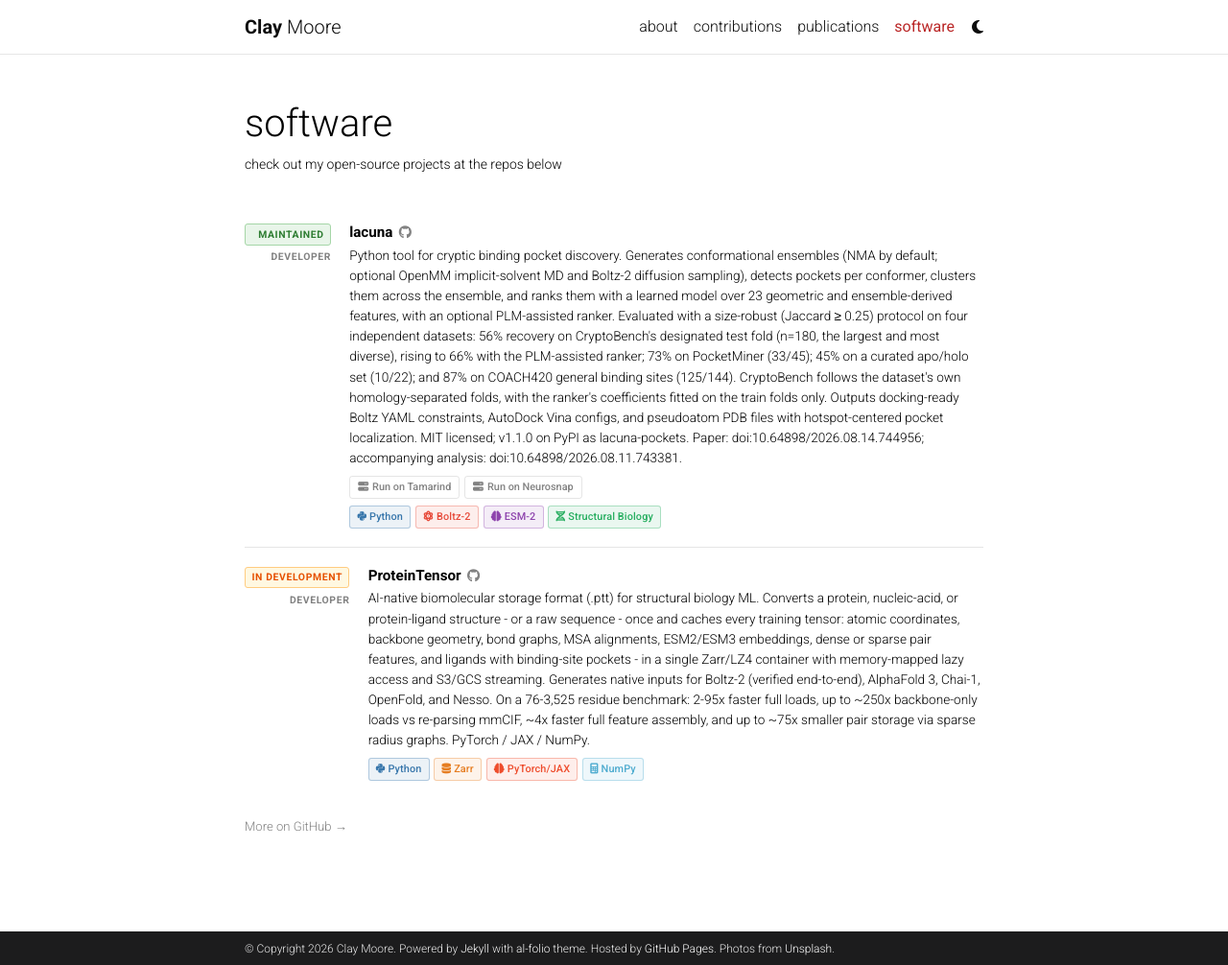
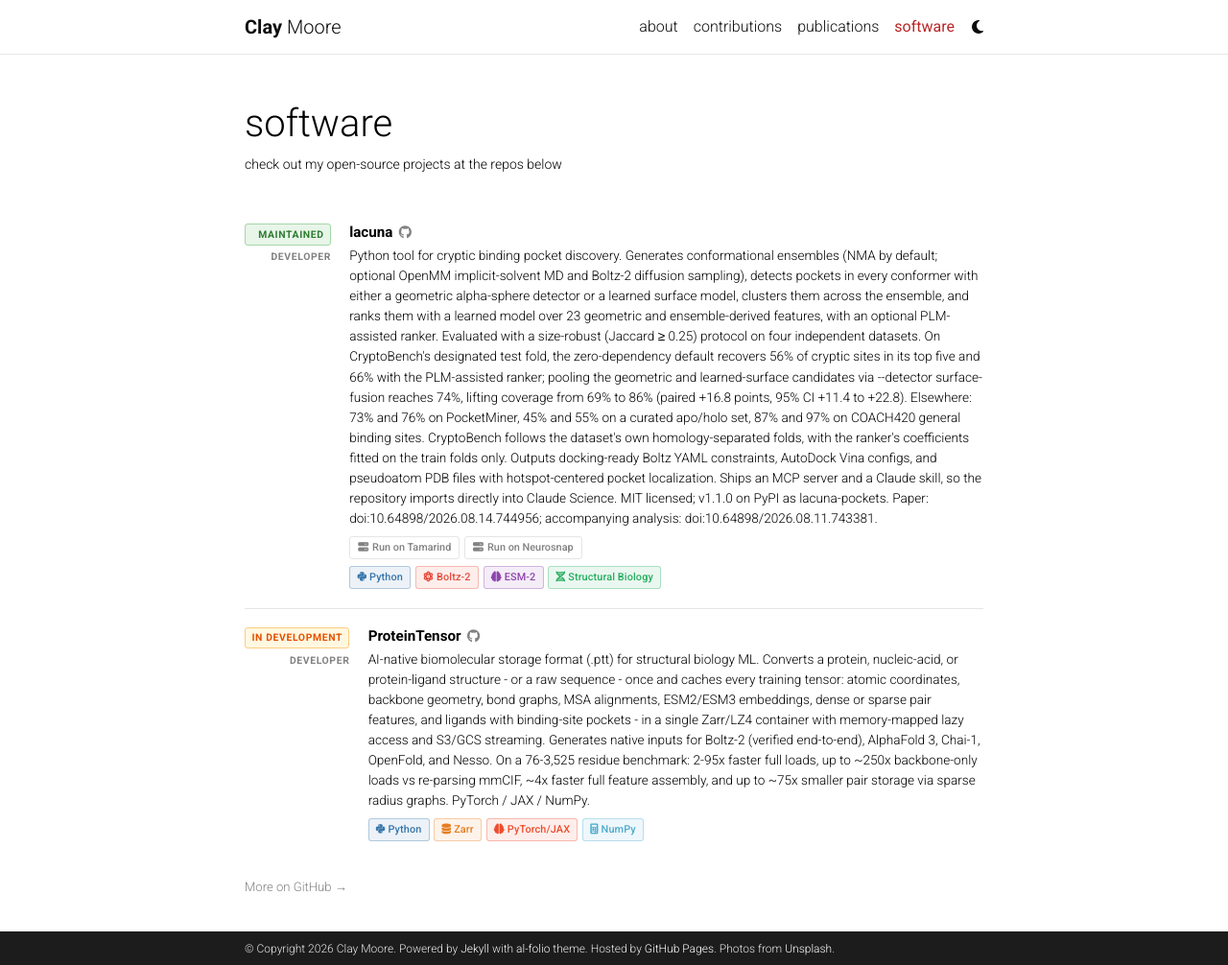
Before and after one commit to mooreneural/mooreneural.github.io, a Jekyll site: the page built from _pages/repositories.md, in a window 1280 px wide and 1006 px high. Shown: the whole window at 96% size. Built offline with Jekyll 4.4.1, drawn with Linux system fonts in a browser that asks for light colours; comment, search, counter and statistics services are not loaded; a style sheet for code colours, icons or effects is not loaded.

Commit message:
Update Lacuna description for v1.1.0: surface-fusion detector, revised benchmarks, MCP server

```diff
--- a/_data/software.yml
+++ b/_data/software.yml
@@ -3,7 +3,7 @@
     name: "lacuna"
     url: "https://github.com/mooreneural/lacuna"
     status: "maintained"
-    description: "Python tool for cryptic binding pocket discovery. Generates conformational ensembles (NMA by default; optional OpenMM implicit-solvent MD and Boltz-2 diffusion sampling), detects pockets per conformer, clusters them across the ensemble, and ranks them with a learned model over 23 geometric and ensemble-derived features, with an optional PLM-assisted ranker. Evaluated with a size-robust (Jaccard ≥ 0.25) protocol on four independent datasets: 56% recovery on CryptoBench's designated test fold (n=180, the largest and most diverse), rising to 66% with the PLM-assisted ranker; 73% on PocketMiner (33/45); 45% on a curated apo/holo set (10/22); and 87% on COACH420 general binding sites (125/144). CryptoBench follows the dataset's own homology-separated folds, with the ranker's coefficients fitted on the train folds only. Outputs docking-ready Boltz YAML constraints, AutoDock Vina configs, and pseudoatom PDB files with hotspot-centered pocket localization. MIT licensed; v1.1.0 on PyPI as lacuna-pockets. Paper: doi:10.64898/2026.08.14.744956; accompanying analysis: doi:10.64898/2026.08.11.743381."
+    description: "Python tool for cryptic binding pocket discovery. Generates conformational ensembles (NMA by default; optional OpenMM implicit-solvent MD and Boltz-2 diffusion sampling), detects pockets in every conformer with either a geometric alpha-sphere detector or a learned surface model, clusters them across the ensemble, and ranks them with a learned model over 23 geometric and ensemble-derived features, with an optional PLM-assisted ranker. Evaluated with a size-robust (Jaccard ≥ 0.25) protocol on four independent datasets. On CryptoBench's designated test fold, the zero-dependency default recovers 56% of cryptic sites in its top five and 66% with the PLM-assisted ranker; pooling the geometric and learned-surface candidates via --detector surface-fusion reaches 74%, lifting coverage from 69% to 86% (paired +16.8 points, 95% CI +11.4 to +22.8). Elsewhere: 73% and 76% on PocketMiner, 45% and 55% on a curated apo/holo set, 87% and 97% on COACH420 general binding sites. CryptoBench follows the dataset's own homology-separated folds, with the ranker's coefficients fitted on the train folds only. Outputs docking-ready Boltz YAML constraints, AutoDock Vina configs, and pseudoatom PDB files with hotspot-centered pocket localization. Ships an MCP server and a Claude skill, so the repository imports directly into Claude Science. MIT licensed; v1.1.0 on PyPI as lacuna-pockets. Paper: doi:10.64898/2026.08.14.744956; accompanying analysis: doi:10.64898/2026.08.11.743381."
     role: "Developer"
     links:
       - name: "Run on Tamarind"
```
